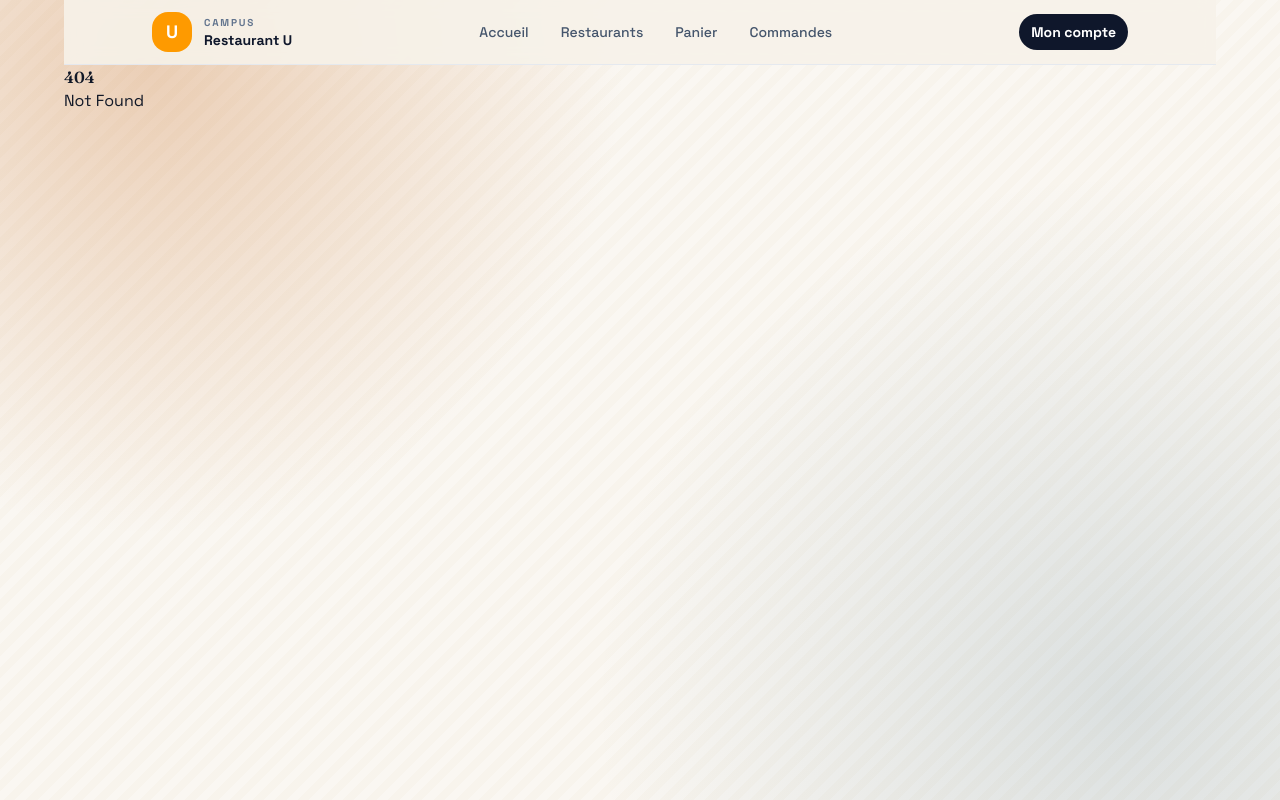
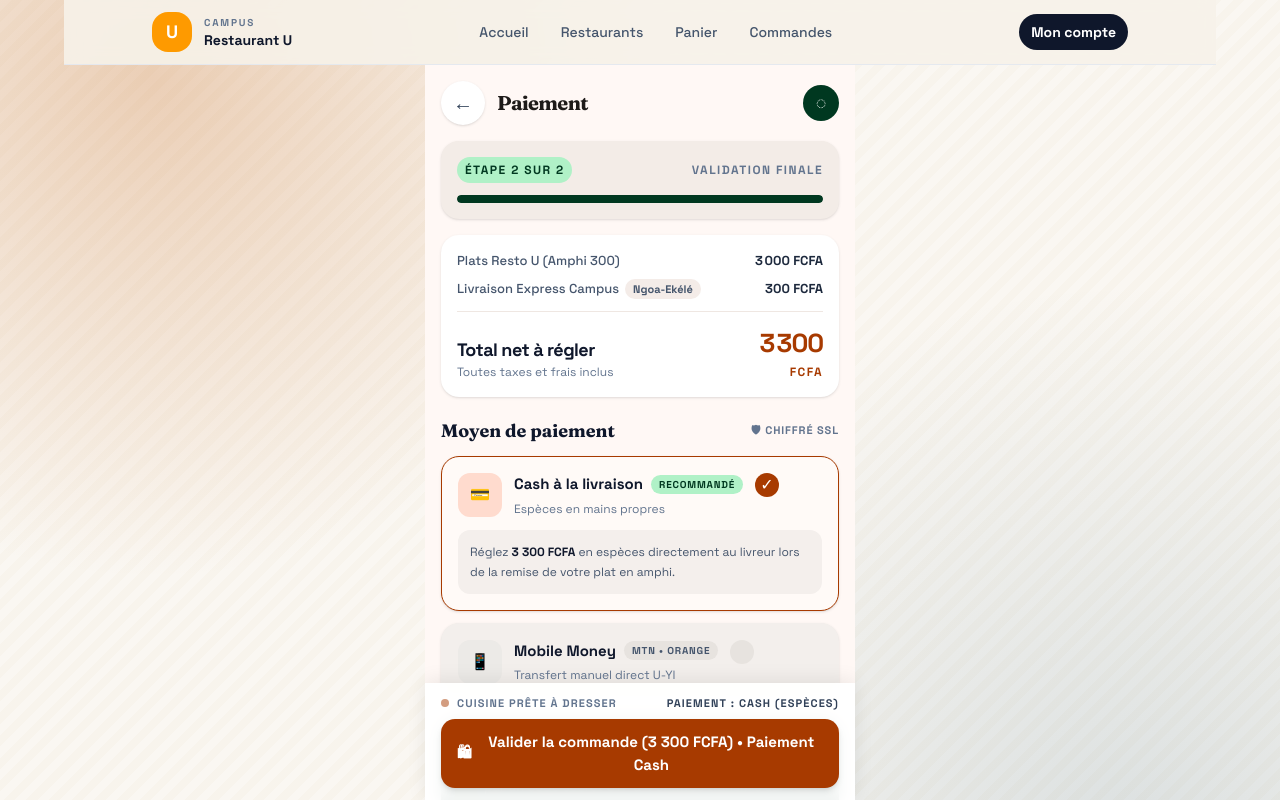
Before and after one commit to JeffreyYAJ/Resto-Project, a SvelteKit app in the folder apps/web/: page /paiement in a window 1280 px wide. Before the commit this address had no page. Shown: the top 800 px of the page. Built offline with nearby package versions, Linux system fonts and the light colour scheme.

Commit message:
screen pages client

```diff
--- /dev/null
+++ b/apps/web/src/routes/paiement/+page.svelte
@@ -0,0 +1,191 @@
+<script lang="ts">
+  let method: 'cash' | 'momo' = 'cash';
+  let txnRef = '';
+
+  const subtotal = 3000;
+  const delivery = 300;
+  const total = subtotal + delivery;
+
+  const merchantNumber = '670 00 00 00';
+
+  function selectMethod(next: 'cash' | 'momo') {
+    method = next;
+  }
+
+  function copyNumber() {
+    navigator.clipboard?.writeText('670000000');
+  }
+
+  function confirmOrder() {
+    if (method === 'momo' && !txnRef.trim()) {
+      txnRef = '';
+      return;
+    }
+  }
+</script>
+
+<div class="mx-auto min-h-screen max-w-[430px] bg-[#fff8f5] pb-32 pt-4 text-[#1e1b19]">
+  <header class="flex items-center justify-between px-4">
+    <div class="flex items-center gap-3">
+      <button aria-label="Retour" class="flex h-11 w-11 items-center justify-center rounded-full bg-white text-xl text-slate-700 shadow-sm">←</button>
+      <h1 class="text-[20px] font-black tracking-[-0.03em] text-[#1e1b19]">Paiement</h1>
+    </div>
+
+    <div class="flex h-9 w-9 items-center justify-center rounded-full bg-[#003820] text-lg text-white">◌</div>
+  </header>
+
+  <main class="px-4 pt-4">
+    <section class="rounded-[18px] bg-[#f3ece7] p-4 shadow-sm">
+      <div class="flex items-center justify-between text-[12px] font-bold uppercase tracking-[0.12em] text-slate-500">
+        <span class="rounded-full bg-[#b0f1c7] px-2 py-1 text-[#003820]">Étape 2 sur 2</span>
+        <span>Validation finale</span>
+      </div>
+
+      <div class="mt-3 h-2 overflow-hidden rounded-full bg-[#e7dfd8]">
+        <div class="h-full w-full rounded-full bg-[#003820]"></div>
+      </div>
+    </section>
+
+    <section class="mt-4 rounded-[18px] bg-white p-4 shadow-sm">
+      <div class="flex items-center justify-between text-[13px] font-medium text-slate-600">
+        <span>Plats Resto U (Amphi 300)</span>
+        <span class="font-bold text-slate-800">{subtotal.toLocaleString('fr-FR')} FCFA</span>
+      </div>
+
+      <div class="mt-2 flex items-center justify-between text-[13px] font-medium text-slate-600">
+        <div class="flex items-center gap-1.5">
+          <span>Livraison Express Campus</span>
+          <span class="rounded-full bg-[#f4ece8] px-2 py-0.5 text-[11px] font-bold text-slate-600">Ngoa-Ekélé</span>
+        </div>
+        <span class="font-bold text-slate-800">{delivery.toLocaleString('fr-FR')} FCFA</span>
+      </div>
+
+      <div class="my-3 h-px bg-[#efe7e2]"></div>
+
+      <div class="flex items-end justify-between">
+        <div>
+          <div class="text-[18px] font-black tracking-[-0.03em] text-slate-900">Total net à régler</div>
+          <div class="text-[12px] text-slate-500">Toutes taxes et frais inclus</div>
+        </div>
+
+        <div class="text-right">
+          <div class="text-[26px] font-black tracking-[-0.04em] text-[#a73a00]">{total.toLocaleString('fr-FR')}</div>
+          <div class="text-[12px] font-bold uppercase tracking-[0.12em] text-[#a73a00]">FCFA</div>
+        </div>
+      </div>
+    </section>
+
+    <section class="mt-5">
+      <div class="mb-3 flex items-center justify-between">
+        <h2 class="text-[18px] font-black text-slate-900">Moyen de paiement</h2>
+        <span class="flex items-center gap-1 text-[11px] font-bold uppercase tracking-[0.08em] text-slate-500">
+          <span>🛡</span>
+          <span>Chiffré SSL</span>
+        </span>
+      </div>
+
+      <button
+        type="button"
+        class={`flex w-full flex-col rounded-[18px] border p-4 text-left shadow-sm transition ${
+          method === 'cash' ? 'border-[#a73a00] bg-[#fffaf7]' : 'border-transparent bg-[#f3efec]'
+        }`}
+        on:click={() => selectMethod('cash')}
+      >
+        <div class="flex items-start justify-between gap-3">
+          <div class="flex items-center gap-3">
+            <div class="flex h-11 w-11 items-center justify-center rounded-xl bg-[#ffdbce] text-[#a73a00]">💳</div>
+            <div>
+              <div class="flex items-center gap-2">
+                <span class="text-[15px] font-black text-slate-900">Cash à la livraison</span>
+                <span class="rounded-full bg-[#b0f1c7] px-2 py-0.5 text-[10px] font-black uppercase tracking-[0.08em] text-[#003820]">Recommandé</span>
+              </div>
+              <span class="mt-1 block text-[12px] text-slate-500">Espèces en mains propres</span>
+            </div>
+          </div>
+
+          <div class={`flex h-6 w-6 items-center justify-center rounded-full ${method === 'cash' ? 'bg-[#a73a00] text-white' : 'bg-[#e7e3df] text-transparent'}`}>
+            ✓
+          </div>
+        </div>
+
+        <div class="mt-3 rounded-[12px] bg-[#f4efec] p-3 text-[12px] leading-5 text-slate-600">
+          Réglez <strong class="font-bold text-slate-900">3 300 FCFA</strong> en espèces directement au livreur lors de la remise de votre plat en amphi.
+        </div>
+      </button>
+
+      <button
+        type="button"
+        class={`mt-3 flex w-full flex-col rounded-[18px] border p-4 text-left shadow-sm transition ${
+          method === 'momo' ? 'border-[#a73a00] bg-[#fffaf7]' : 'border-transparent bg-[#f3efec]'
+        }`}
+        on:click={() => selectMethod('momo')}
+      >
+        <div class="flex items-start justify-between gap-3">
+          <div class="flex items-center gap-3">
+            <div class="flex h-11 w-11 items-center justify-center rounded-xl bg-[#eceae7] text-slate-700">📱</div>
+            <div>
+              <div class="flex items-center gap-2">
+                <span class="text-[15px] font-black text-slate-900">Mobile Money</span>
+                <span class="rounded-full bg-[#e7e3df] px-2 py-0.5 text-[10px] font-black uppercase tracking-[0.08em] text-slate-600">MTN • Orange</span>
+              </div>
+              <span class="mt-1 block text-[12px] text-slate-500">Transfert manuel direct U-YI</span>
+            </div>
+          </div>
+
+          <div class={`flex h-6 w-6 items-center justify-center rounded-full ${method === 'momo' ? 'bg-[#a73a00] text-white' : 'bg-[#e7e3df] text-transparent'}`}>
+            ✓
+          </div>
+        </div>
+
+        {#if method === 'momo'}
+          <div class="mt-4 space-y-3 rounded-[12px] bg-[#f7f1ee] p-3">
+            <div class="rounded-[10px] bg-white p-3">
+              <div class="flex items-center justify-between">
+                <span class="text-[11px] font-bold uppercase tracking-[0.1em] text-slate-500">Compte Marchand Resto U</span>
+                <span class="text-[11px] font-bold text-[#003820]">Vérifié YI</span>
+              </div>
+              <div class="mt-2 flex items-center justify-between rounded-[8px] bg-[#f2efe8] p-2">
+                <div>
+                  <div class="text-[18px] font-black tracking-[0.04em] text-slate-900">{merchantNumber}</div>
+                  <div class="text-[11px] text-slate-500">Resto U Trésorerie Cameroun</div>
+                </div>
+                <button type="button" class="rounded-md bg-white px-2 py-1 text-[11px] font-bold text-slate-700" on:click={copyNumber}>Copier</button>
+              </div>
+            </div>
+
+            <label class="block">
+              <span class="mb-1 block text-[12px] font-bold uppercase tracking-[0.1em] text-slate-500">Référence de transaction SMS</span>
+              <input bind:value={txnRef} placeholder="Ex: TXN-90283741 ou MP240..." class="w-full rounded-[10px] border border-[#e5ded8] bg-white px-3 py-3 text-[14px] text-slate-800 outline-none placeholder:text-slate-400" />
+            </label>
+          </div>
+        {/if}
+      </button>
+    </section>
+
+    <section class="mt-5 rounded-[18px] bg-[#003820] p-4 text-white shadow-sm">
+      <div class="flex items-start gap-3">
+        <div class="flex h-10 w-10 items-center justify-center rounded-full bg-white/10 text-lg">✓</div>
+        <p class="text-[13px] leading-5 text-white/90">
+          Votre repas est préparé immédiatement dès confirmation par la cantine. La livraison est sécurisée par un code secret OTP à 4 chiffres transmis sur votre écran et SMS.
+        </p>
+      </div>
+    </section>
+  </main>
+
+  <div class="fixed inset-x-0 bottom-0 z-40 mx-auto max-w-[430px] bg-white/95 px-4 pb-[calc(env(safe-area-inset-bottom)+12px)] pt-3 shadow-[0_-3px_18px_rgba(0,0,0,0.08)] backdrop-blur-sm">
+    <div class="mb-2 flex items-center justify-between text-[11px] font-bold uppercase tracking-[0.1em] text-slate-500">
+      <span class="flex items-center gap-2">
+        <span class="h-2 w-2 rounded-full bg-[#a73a00] animate-pulse"></span>
+       Cuisine prête à dresser
+      </span>
+      <span class="text-slate-700">Paiement : {method === 'cash' ? 'Cash (Espèces)' : 'Mobile Money YI'}</span>
+    </div>
+
+    <button type="button" class="flex w-full items-center justify-center gap-2 rounded-[14px] bg-[#a73a00] px-4 py-3 text-[15px] font-black text-white shadow-md" on:click={confirmOrder}>
+      <span>🛍</span>
+      <span>
+        {method === 'cash' ? 'Valider la commande (3 300 FCFA) • Paiement Cash' : txnRef.trim() ? 'Confirmer le Mobile Money (3 300 FCFA)' : 'Saisir la référence SMS (3 300 FCFA)'}
+      </span>
+    </button>
+  </div>
+</div>
--- a/apps/web/src/routes/panier/+page.svelte
+++ b/apps/web/src/routes/panier/+page.svelte
@@ -46,6 +46,6 @@
       </label>
     </div>
 
-    <a href="/commandes" class="mt-5 block rounded-2xl bg-amber-500 px-4 py-3 text-center text-base font-semibold text-white shadow-sm">Valider la commande</a>
+    <a href="/paiement" class="mt-5 block rounded-2xl bg-amber-500 px-4 py-3 text-center text-base font-semibold text-white shadow-sm">Valider la commande</a>
   </div>
 </main>
```
